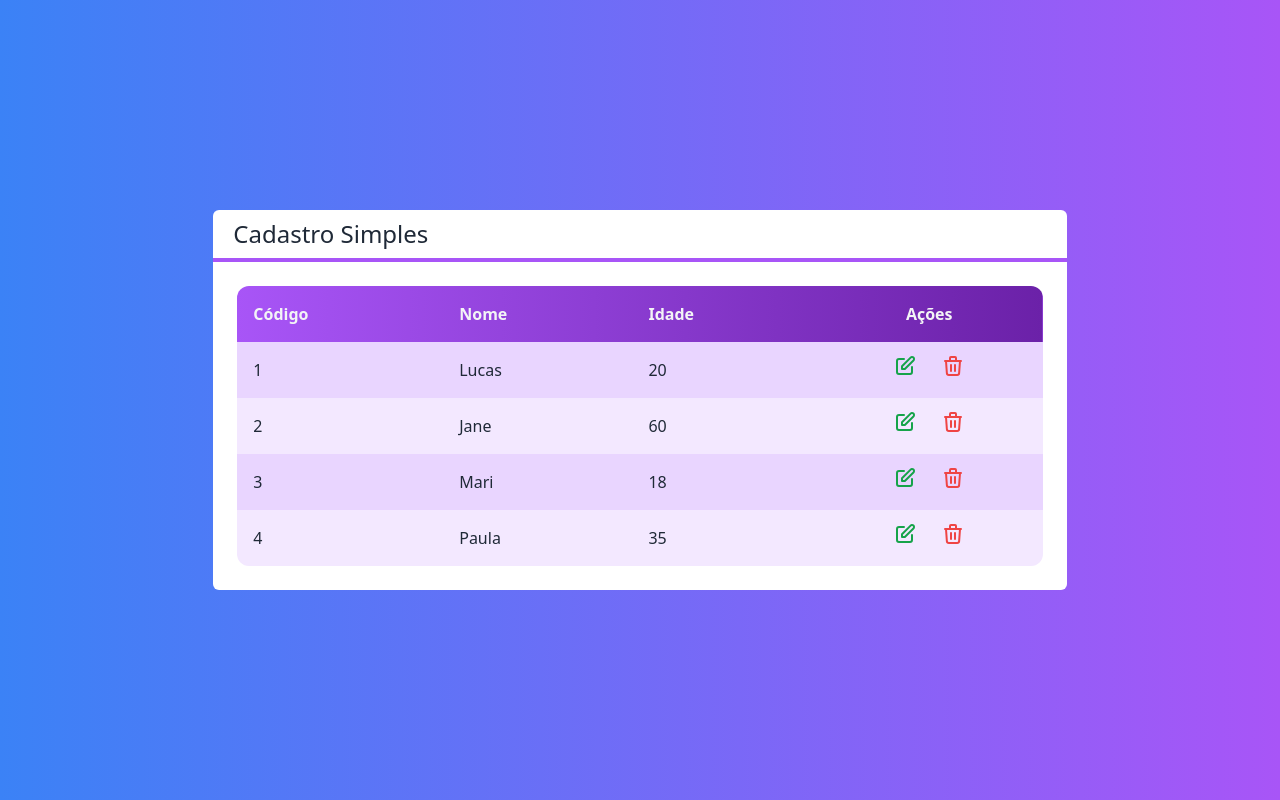
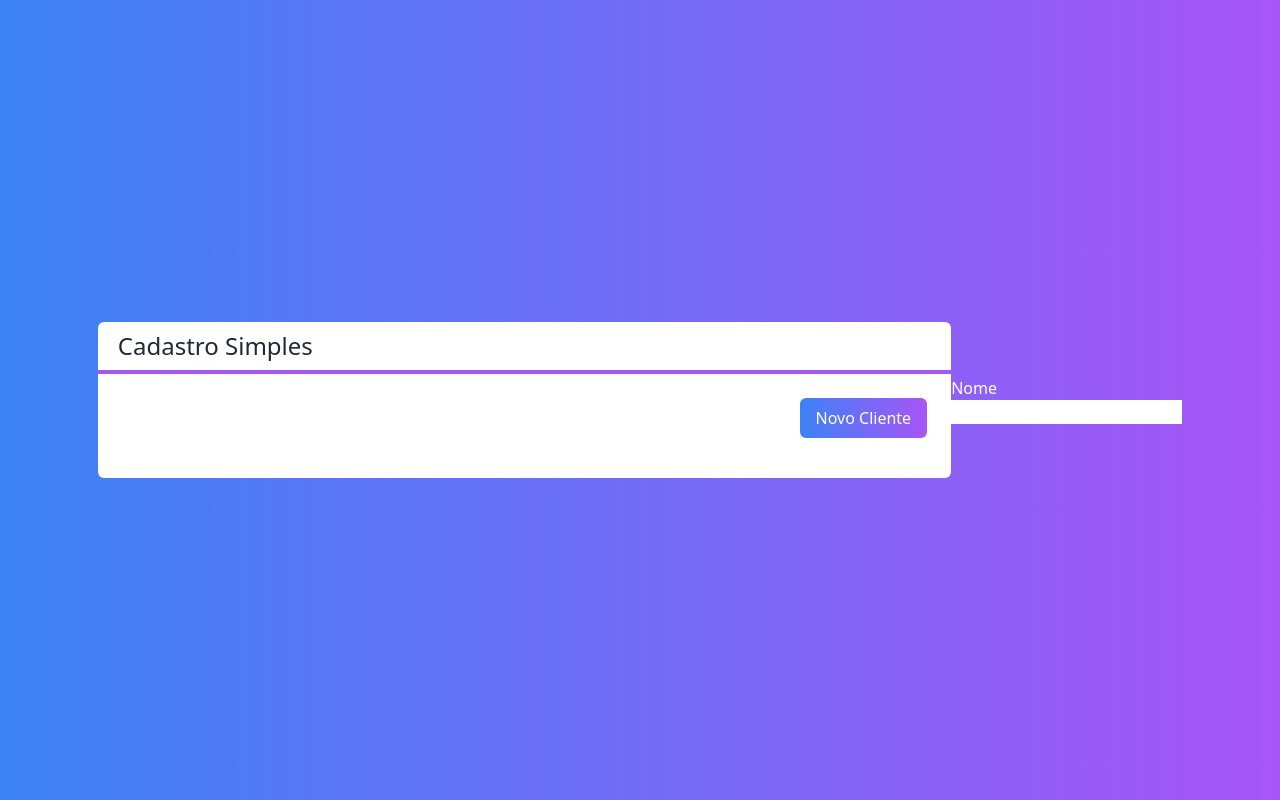
Before and after one commit to lucas-henrique26/crud, a Next.js app: page / in a window 1280 px wide. Built offline with nearby package versions, Linux system fonts and the light colour scheme.

Commit message:
botao finalizado

```diff
--- /dev/null
+++ b/src/components/Botao.tsx
@@ -0,0 +1,20 @@
+interface BotaoProps {
+    cor?: 'green'|'blue'|'gray'
+    className?: string
+    children: any
+}
+
+export default function Botao(props: BotaoProps) {
+
+    const cor = props.cor ?? "gray"
+
+    return (
+        <button className={`
+            bg-gradient-to-r from-${cor}-400 to-${cor}-700
+            text-white px-4 py-2 rounded-md
+            ${props.className}
+        `}>
+            {props.children}
+        </button>
+    )
+}
--- /dev/null
+++ b/src/components/Entrada.tsx
@@ -0,0 +1,19 @@
+interface EntradaProps {
+    tipo?: 'text' | 'number'
+    texto: string
+    valor: any
+    somenteLeitura?: boolean
+}
+
+export default function Entrada(props: EntradaProps) {
+    return (
+        <div className="flex flex-col">
+            <label>{props.texto}</label>
+            <input
+                type={props.tipo ?? 'text'}
+                value={props.valor}
+                readOnly={props.somenteLeitura}
+            />
+        </div>
+    )
+}
--- /dev/null
+++ b/src/components/Formulario.tsx
@@ -0,0 +1,13 @@
+import Entrada from "./Entrada";
+
+interface FormularioProps {
+
+}
+
+export default function Formulario(props: FormularioProps) {
+    return (
+        <div>
+            <Entrada texto="Nome" valor="Teste" />
+        </div>
+    )
+}
--- a/src/pages/index.jsx
+++ b/src/pages/index.tsx
@@ -1,3 +1,5 @@
+import Botao from "../components/Botao"
+import Formulario from "../components/Formulario"
 import Layout from "../components/Layout"
 import Tabela from "../components/Tabela"
 import Cliente from "../core/Cliente"
@@ -11,12 +13,12 @@
     new Cliente('Paula', 35, '4'),
   ]
 
-  function clienteSelecionado(cliente, Cliente) {
+  function clienteSelecionado(cliente: Cliente) {
     console.log(cliente.nome)
   }
 
-  function clienteExcluido(cliente, Cliente) {
-
+  function clienteExcluido(cliente: Cliente) {
+    console.log(`Excluir ${cliente.nome}`)
   }
 
   return (
@@ -26,10 +28,16 @@
       text-white
     `}>
       <Layout titulo="Cadastro Simples">
-        <Tabela clientes={clientes}
+        <div className="flex justify-end">
+          <Botao cor="green" className="mb-4">Novo Cliente</Botao>
+        </div>
+        {/* <Tabela clientes={clientes}
           clienteSelecionado={clienteSelecionado}
-          clienteExcluido={clienteExcluido}></Tabela>
+          clienteExcluido={clienteExcluido}
+        />
+        */}
       </Layout>
+      <Formulario />
     </div>
   )
 }
--- a/tailwind.config.js
+++ b/tailwind.config.js
@@ -1,9 +1,20 @@
 module.exports = {
-  content: [
-    "./src/pages/**/*.{js,ts,jsx,tsx}",
-    "./src/components/**/*.{js,ts,jsx,tsx}",
-  ],
+  purge: {
+    content: [
+      "./src/pages/**/*.{js,ts,jsx,tsx}",
+      "./src/components/**/*.{js,ts,jsx,tsx}",
+    ],
+    safelist: [
+      /^bg-/,
+      /^to-/,
+      /^from-/,
+    ]
+  },
+  darkMode: false,
   theme: {
+    extend: {},
+  },
+  variants: {
     extend: {},
   },
   plugins: [],
```
